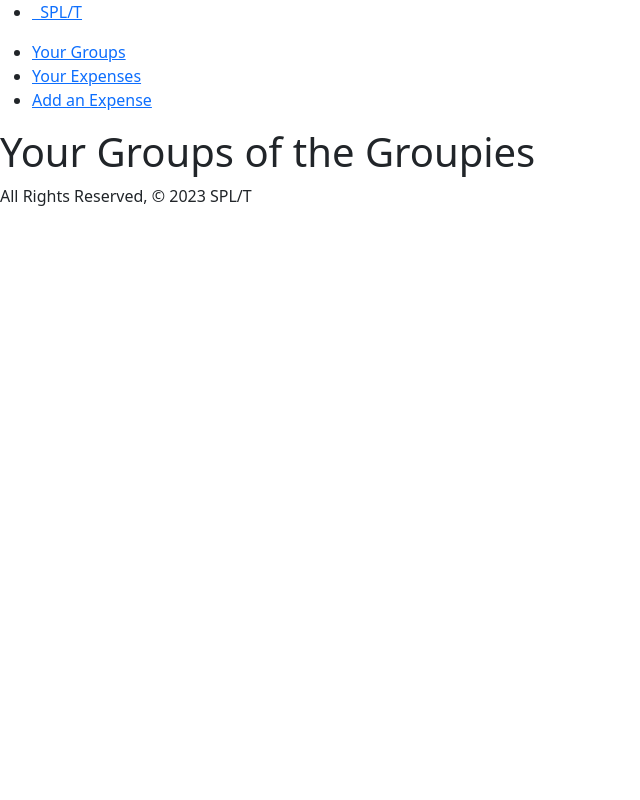
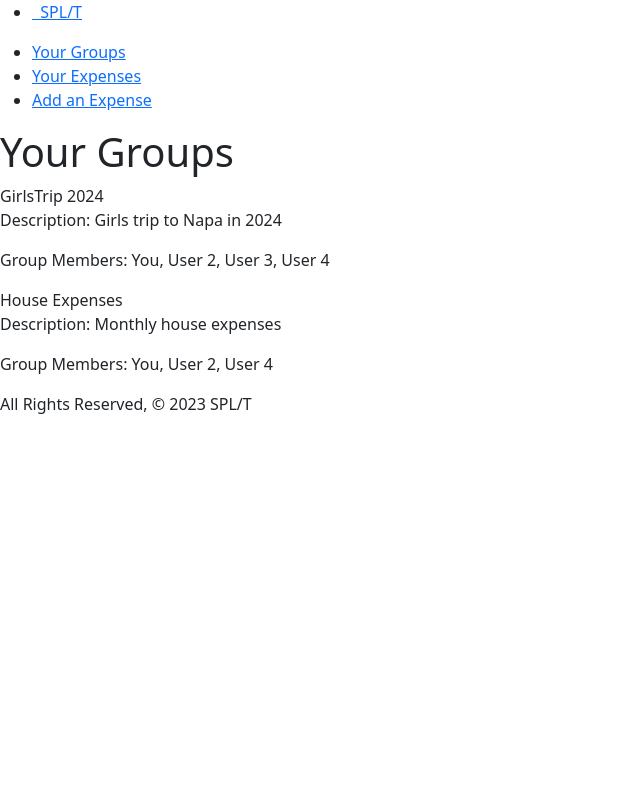
Before and after one commit to shelbyyy16/Capstone-Project, a Django app: page /groups/ in a window 1280 px wide. Shown: the whole page, without its empty margins (0-640 px from the left). Run offline with Django 5.2, Linux system fonts and the light colour scheme.

Commit message:
create groups_index url, view and test for responding to clients http request

```diff
--- /dev/null
+++ b/main_app/static/css/style.css
@@ -0,0 +1,5 @@
+body {
+    display: flex;
+    min-height: 100vh;
+    flex-direction: column;
+}
--- a/main_app/templates/base.html
+++ b/main_app/templates/base.html
@@ -1,3 +1,4 @@
+{% load static %}
 <!DOCTYPE html>
 <html lang="en">
   <head>
@@ -10,6 +11,7 @@
       integrity="sha384-T3c6CoIi6uLrA9TneNEoa7RxnatzjcDSCmG1MXxSR1GAsXEV/Dwwykc2MPK8M2HN"
       crossorigin="anonymous"
     />
+    <link rel="stylesheet" type="text/css" href="{% static 'css/style.css' %}">
   </head>
   <body>
     <header>
--- a/main_app/templates/groups.html
+++ /dev/null
@@ -1,4 +0,0 @@
-{% extends 'base.html' %}
-{% block content %}
-    <h1>Your Groups of the Groupies</h1>
-{% endblock %}
--- /dev/null
+++ b/main_app/templates/groups/groups_index.html
@@ -0,0 +1,16 @@
+{% extends 'base.html' %}
+{% block content %}
+
+<h1>Your Groups</h1>
+
+{% for group in groups %}
+  <div>
+    <div>
+      <span>{{ group.name }}</span>
+      <p>Description: {{ group.description }}</p>
+      <p>Group Members: {{ group.members}}</p>
+    </div>
+  </div>
+{% endfor %}
+
+{% endblock %}
--- a/main_app/urls.py
+++ b/main_app/urls.py
@@ -3,6 +3,6 @@ from . import views
 
 urlpatterns = [
     path('', views.home, name='home'),
-    path('groups/', views.groups, name='groups'),
+    path('groups/', views.groups_index, name='index'),
     path('expenses/', views.expenses, name='expenses'),
 ]
--- a/main_app/views.py
+++ b/main_app/views.py
@@ -1,10 +1,17 @@
 from django.shortcuts import render
+
+groups = [
+  {'name': 'GirlsTrip 2024', 'description': 'Girls trip to Napa in 2024','members':'You, User 2, User 3, User 4',},
+  {'name': 'House Expenses', 'description': 'Monthly house expenses','members':'You, User 2, User 4',},
+]
 
 def home(request):
     return render(request, 'home.html')
 
-def groups(request):
-    return render(request, 'groups.html')
+def groups_index(request):
+    return render(request, 'groups/groups_index.html', {
+        'groups': groups
+    })
 
 def expenses(request):
     return render(request, 'expenses.html')
```
